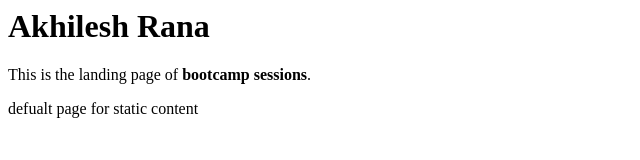
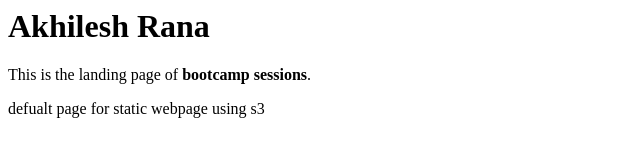
Before and after one commit to akhileshrana123455/s3_static_host, a plain HTML site: page index.html in a window 1280 px wide. Shown: the full height of the page, 0-640 px from the left. Drawn offline with Linux system fonts and the light colour scheme.

Commit message:
Update index.html
5 commit

```diff
--- a/index.html
+++ b/index.html
@@ -6,6 +6,6 @@
     <h1>Akhilesh Rana</h1>
 
     <p>This is the landing page of <strong>bootcamp sessions</strong>.</p>
-    <p>defualt page for static content</p>
+    <p>defualt page for static webpage using s3</p>
   </body>
 </html>
```
